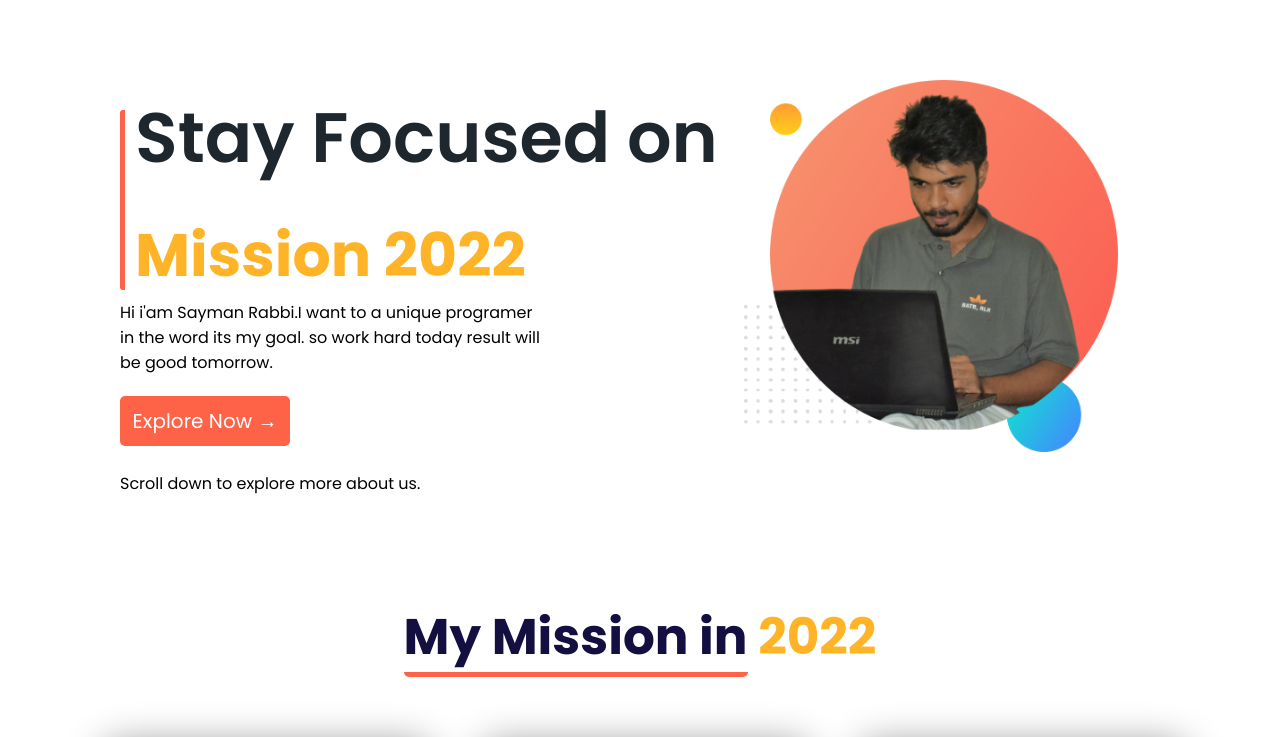
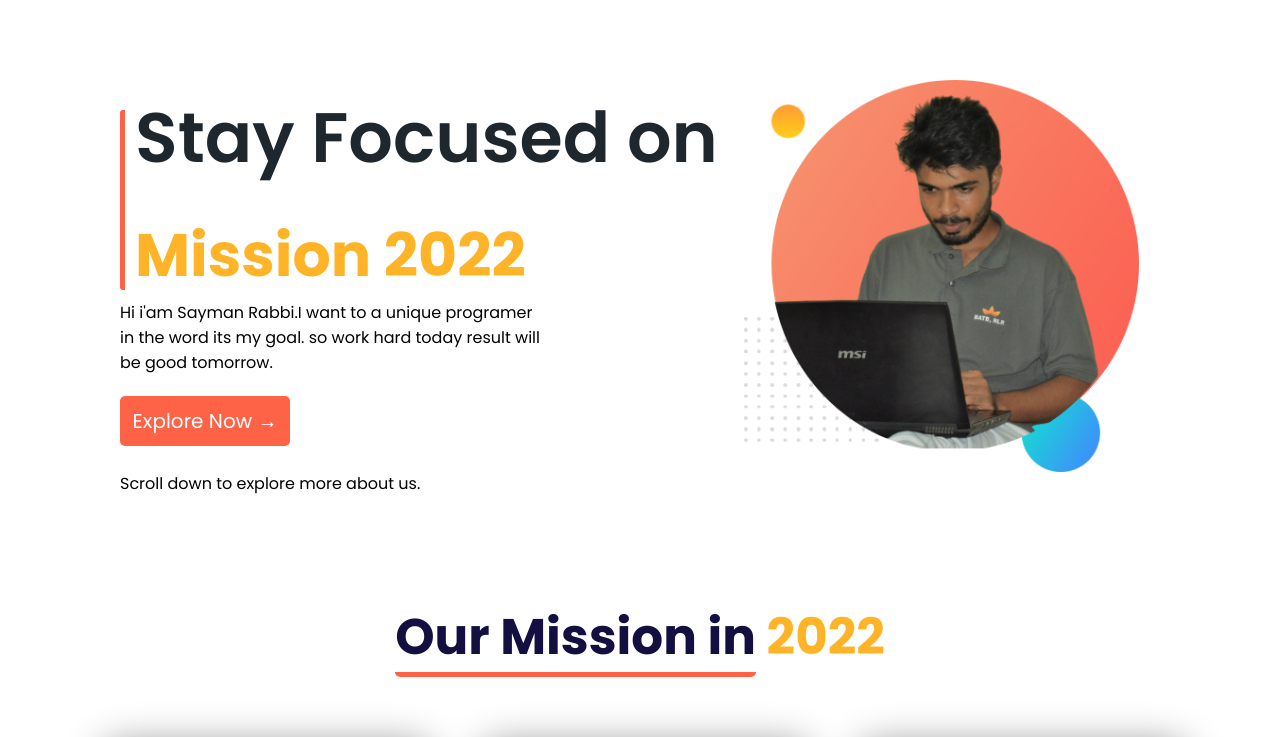
Before and after one commit to SaymanRabbi/Mission-2022, a plain HTML site: page index.html in a window 1280 px wide. Shown: the top 737 px of the page. Drawn offline with Linux system fonts and the light colour scheme.

Commit message:
re-check

```diff
--- a/index.html
+++ b/index.html
@@ -39,7 +39,7 @@
         <!-- -------End header section------- -->
         <!-- -------start mission section----------- -->
         <section class="Mission">
-            <h1 class="center"> <span class="title-sidebar">My Mission in</span>  <span class="col-oranges">2022</span> </h1>
+            <h1 class="center"> <span class="title-sidebar">Our Mission in</span>  <span class="col-oranges">2022</span> </h1>
             <div class="mossion-box">
                 <div class="mossion-box-one">
                          <img class="mission-box-img" src="image/illustrators/illustrator-1.png" alt="mission">
--- a/style.css
+++ b/style.css
@@ -59,7 +59,7 @@ body{
     width: 40%;
 }
 .hero-right-img{
-    width: 90%;
+    width: 95%;
     display: block;
 
 }
@@ -207,6 +207,7 @@ body{
     height: 550px;
     box-shadow: 5px 7px 40px grey;
    padding: 20px 20px 0px 20px;
+   border-radius: 10px;
 }
 .contact-left img{
     display: block;
@@ -230,6 +231,7 @@ body{
     height: 550px;
     box-shadow: 5px 7px 40px grey;
     padding: 20px 20px 0px 20px;
+    border-radius: 10px;
 }
 .contact-right form{
     width: 100%;
```
